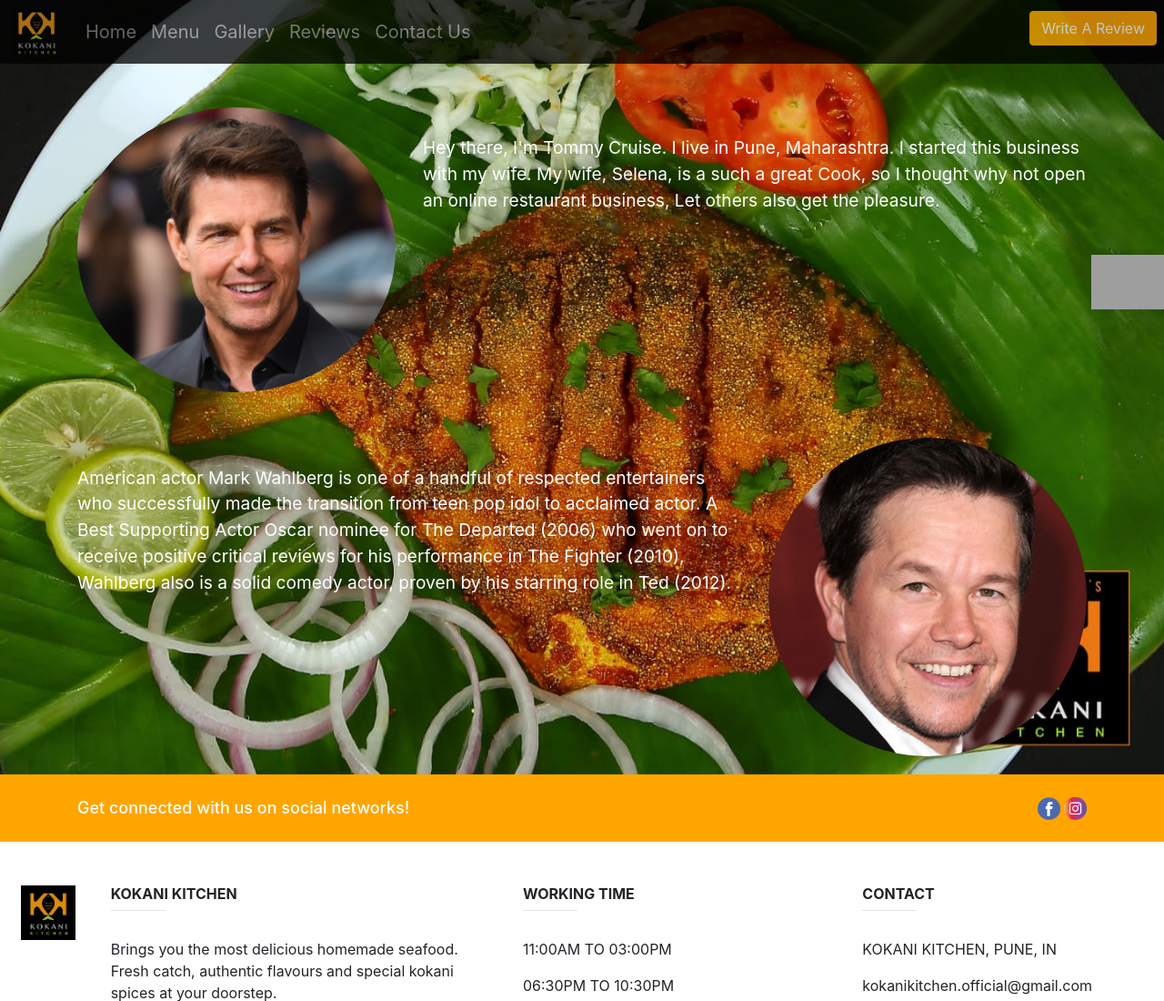
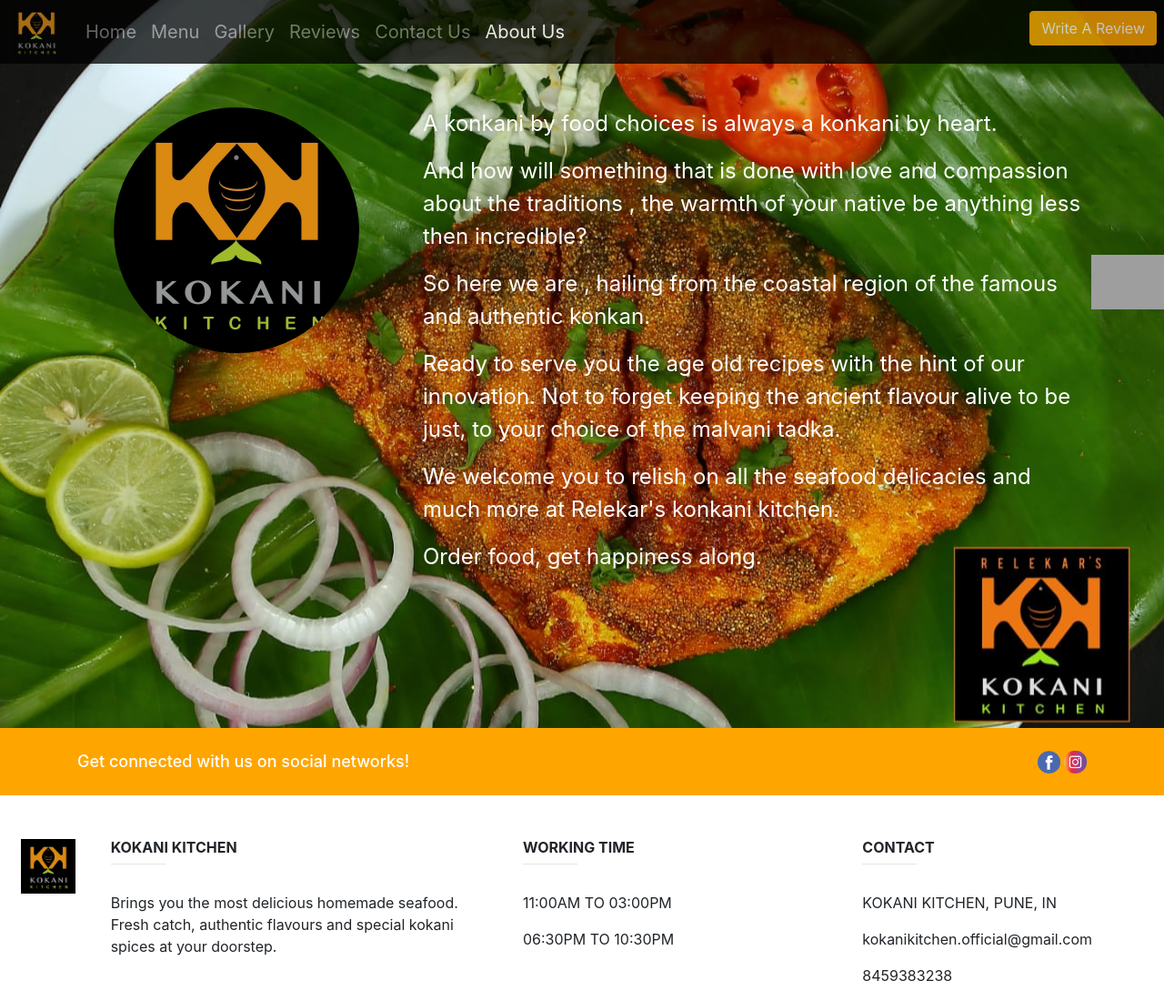
Before and after one commit to Ishan-1999/RestaurantReviewWeb, a Django app: template ReviewApp/templates/about.html in a window 1280 px wide. Shown: the top 1100 px of the page at 91% size. Run offline with Django 3.2, Linux system fonts and the light colour scheme; the template is opened without the code that fills it, so the values that code supplies are empty; some libraries are stand-ins or nearby versions; grey boxes are pictures that could not be loaded.

Commit message:
About us page added

```diff
--- a/ReviewApp/templates/about.html
+++ b/ReviewApp/templates/about.html
@@ -19,14 +19,15 @@
 }
 @media (max-width: 544px) {
 	.aboutpara {font-size:1rem;}
-	.today {top: 15%; right: 0; position: fixed; z-index: 100; width: 175px;background-image: url('{% static 'fishcol.png' %}'); background-repeat: no-repeat; background-size: 175px;}
-	.today_margin {padding: 2px; margin-right: 31px; margin-top: 17px;}
-	.today_text {font-size: 11px;}
+	.aboutimg {max-height: 175px;}
+}
+@media ((min-width: 500px) and (max-width: 992px)) {
+	.aboutpara {font-size:1.3rem;}
+	.aboutimg {max-height: 210px;}
 }
 @media (min-width: 992px) {
-	.aboutpara {font-size:1.2rem;}
-	.today {top: 15%; right: 0; position: fixed; z-index: 100; width: 250px; background-image: url('{% static 'fishcol.png' %}'); background-repeat: no-repeat; background-size: 250px;}
-	.today_margin {padding: 2px; margin-right: 45px; margin-top: 24px;}
+	.aboutpara {font-size:1.5rem;}
+	.aboutimg {max-height: 270px;}
 }
 </style>
 {% endblock %}
@@ -34,20 +35,21 @@
 {% block body %}
 {% load static %}
 <div class="container about mt-5">
-	<div class="row" style="padding-bottom: 50px">
-		<div class="col-md-4">
-			<img class="img-fluid aboutimg" src="{% static 'aboutpic1.jpg' %}" height="300px">
+	<div class="row">
+		<div class="col-md-4" align="center">
+			<img class="aboutimg" src="{% static 'logo.jpg' %}">
 		</div>
 		<div class="col-md-8">
-			<p class="aboutpara" style="color: white; padding-top:30px">Hey there, I'm Tommy Cruise. I live in Pune, Maharashtra. I started this business with my wife. My wife, Selena, is a such a great Cook, so I thought why not open an online restaurant business, Let others also get the pleasure. </p>
-		</div>
-	</div>
-	<div class="row" style="padding-bottom: 20px">
-		<div class="col-md-8">
-			<p class="aboutpara" style="color: white; padding-top:30px">American actor Mark Wahlberg is one of a handful of respected entertainers who successfully made the transition from teen pop idol to acclaimed actor. A Best Supporting Actor Oscar nominee for The Departed (2006) who went on to receive positive critical reviews for his performance in The Fighter (2010), Wahlberg also is a solid comedy actor, proven by his starring role in Ted (2012).</p>
-		</div>
-		<div class="col-md-4">
-			<img class="img-fluid aboutimg" src="{% static 'aboutpic2.jpg' %}" height="300px">
+			<p class="aboutpara" style="color: white">A konkani by food choices is always a konkani by heart.</p>
+<p class="aboutpara" style="color: white;">And how will something that is done with love and   compassion about the traditions , the warmth of your native be anything less then incredible?</p>
+
+<p class="aboutpara" style="color: white;">So here we are , hailing from the coastal region of the famous and authentic konkan.</p>
+
+<p class="aboutpara" style="color: white;">Ready to serve you the age old recipes with the hint of our innovation. Not to forget keeping the ancient flavour alive to be just, to your choice of the malvani tadka.</p>
+
+<p class="aboutpara" style="color: white;">We welcome you to relish on all the seafood  delicacies and much more at Relekar's konkani kitchen.</p>
+
+<p class="aboutpara" style="color: white;">Order food, get happiness along.</p>
 		</div>
 	</div>
 </div>
--- a/ReviewApp/templates/basic.html
+++ b/ReviewApp/templates/basic.html
@@ -37,6 +37,9 @@
             </li>
             <li class="nav-item" id="contact">
               <a class="nav-link" href="{% url 'contact' %}" style="font-size: 20px;">Contact Us</a>
+            </li>
+            <li class="nav-item" id="about">
+              <a class="nav-link" href="{% url 'about' %}" style="font-size: 20px;">About Us</a>
             </li>
           </ul>
           <a href="{% url 'write_review' %}"><button type="button" class="btn mb-2 mr-2 float-right review" style="background-color: orange; border-color: orange; color: white;">Write A Review</button></a>
--- a/ReviewApp/templates/contact.html
+++ b/ReviewApp/templates/contact.html
@@ -1,5 +1,5 @@
 {% extends 'basic.html' %}
-{% block title %}Welcome to Kokani Kitchen | Write A Review{% endblock %}
+{% block title %}Welcome to Kokani Kitchen | Contact Us{% endblock %}
 
 {% block css %}
 {% load static %}
--- a/ReviewApp/templates/gallery.html
+++ b/ReviewApp/templates/gallery.html
@@ -1,5 +1,5 @@
 {% extends 'basic.html' %}
-{% block title %}Welcome to Kokani Kitchen | About Us{% endblock %}
+{% block title %}Welcome to Kokani Kitchen | Gallery{% endblock %}
 
 {% block css %}
 {% load static %}
--- a/ReviewApp/urls.py
+++ b/ReviewApp/urls.py
@@ -8,4 +8,5 @@
     path('write_review/', views.write_review, name="write_review"),
     path('gallery/', views.gallery, name="gallery"),
     path('contact/', views.contact, name="contact"),
+    path('about/', views.about, name="about"),
 ]
--- a/ReviewApp/views.py
+++ b/ReviewApp/views.py
@@ -22,6 +22,10 @@
 
 def gallery(request):
     return render(request, 'gallery.html')
+
+
+def about(request):
+    return render(request, 'about.html')
 
 
 def write_review(request):
```
